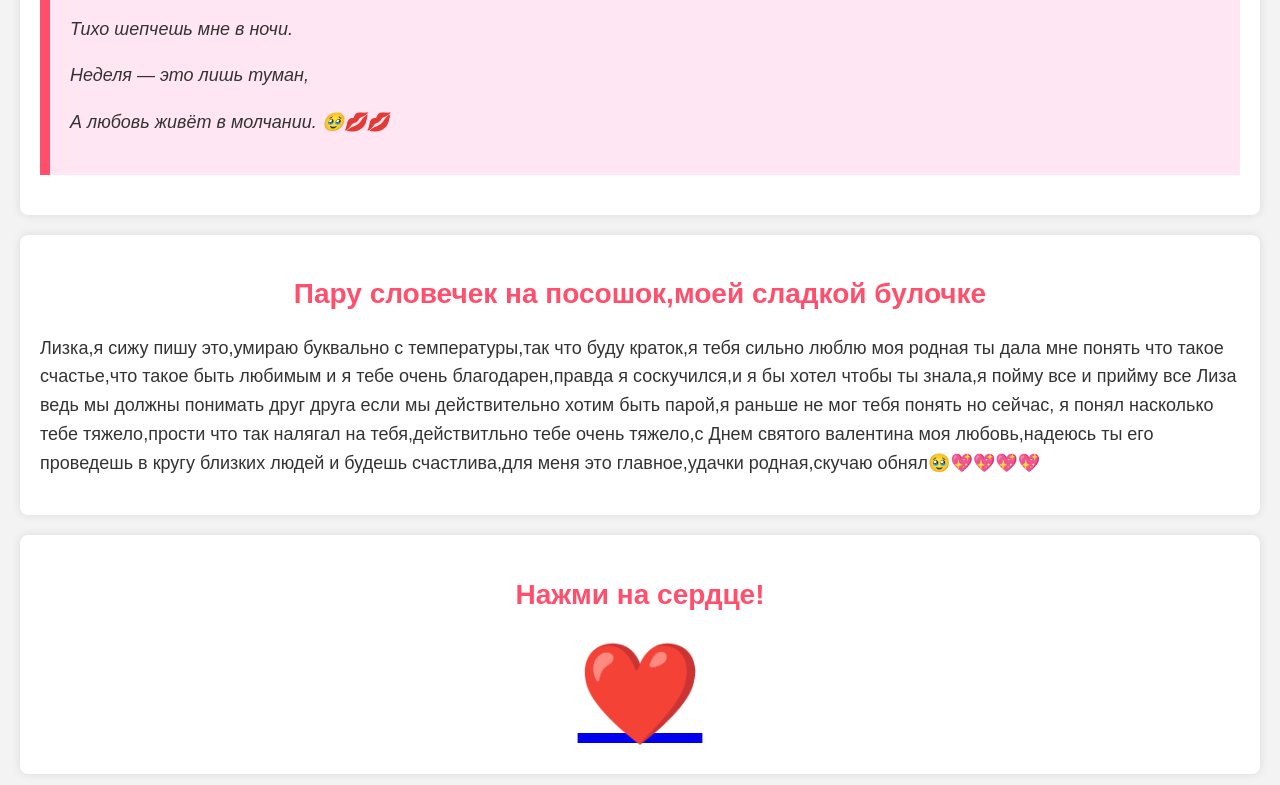
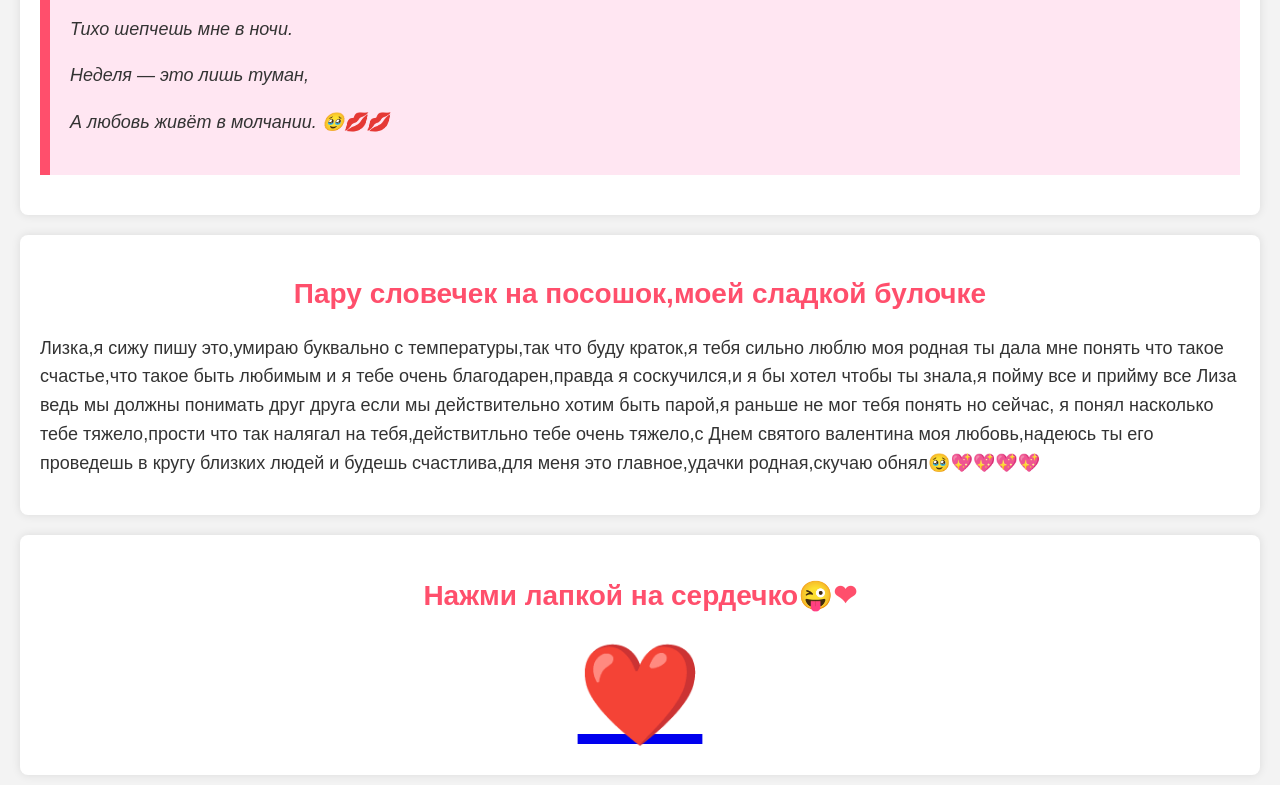
Before and after one commit to Eenylish/loverliska.github.io, a plain HTML site: page index.html in a window 1280 px wide. Shown: the part 1131-1916 px from the top of the page. Drawn offline with Linux system fonts and the light colour scheme.

Commit message:
index.html

```diff
--- a/index.html
+++ b/index.html
@@ -60,7 +60,7 @@
     <!-- Секция с сердечком -->
     <section class="interactive-heart">
 
-        <h2>Нажми на сердце!</h2>
+        <h2>Нажми лапкой на сердечко😜❤</h2>
         <a href="page2.html">
         <button class="heart-btn">
             ❤️
```
